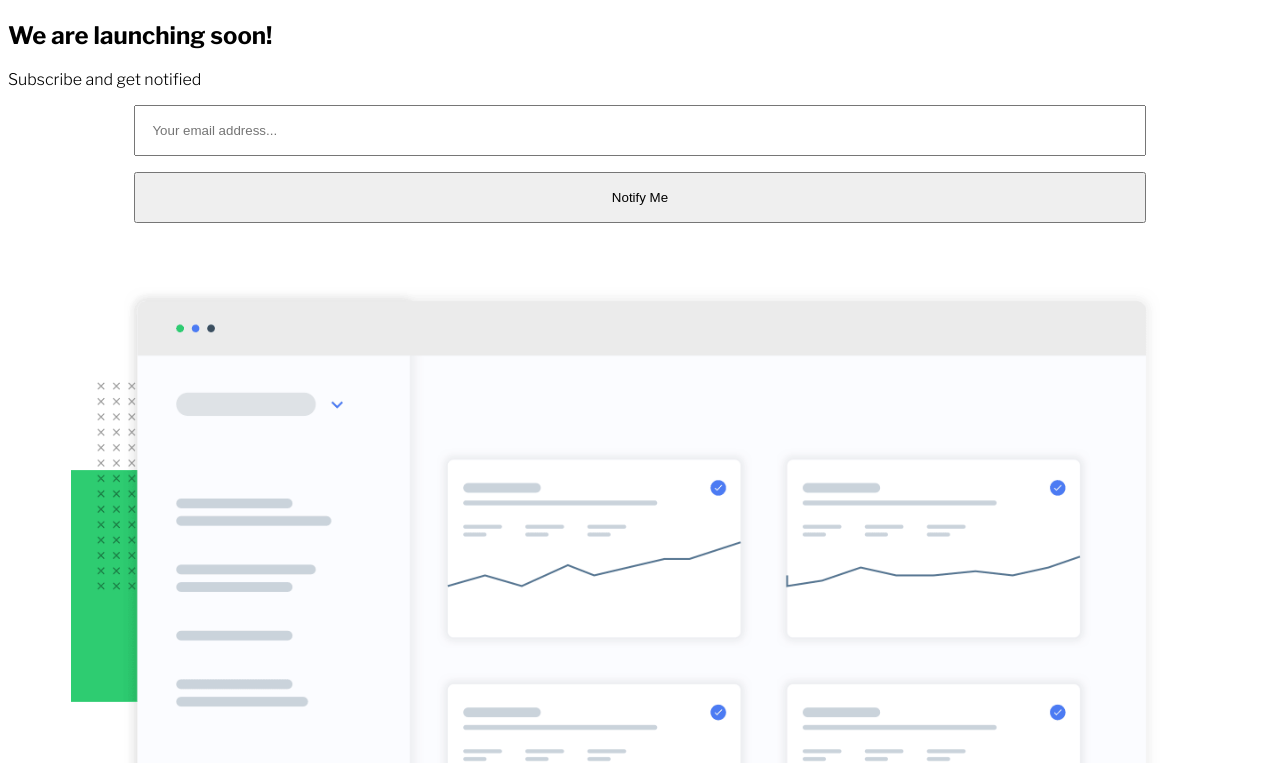
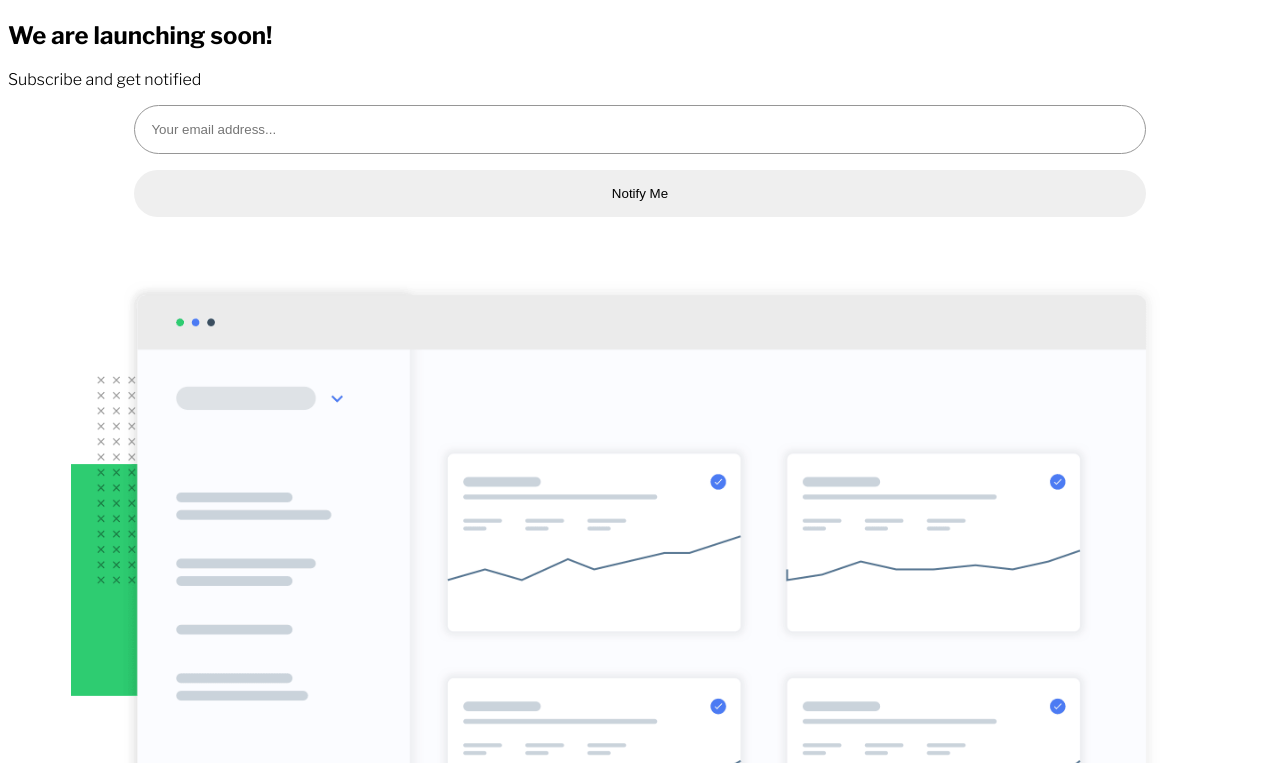
Before and after one commit to crwainstock/fe-mentor-ping-coming-soon, a plain HTML site: page index.html in a window 1280 px wide. Shown: the part 37-800 px from the top of the page. Drawn offline with nearby package versions, Linux system fonts and the light colour scheme.

Commit message:
update button and input border-radius and border

```diff
--- a/styles.css
+++ b/styles.css
@@ -15,12 +15,16 @@ body {
 }
 input {
   padding: 1rem 1rem;
+  border-radius: 50px;
+  border: 1px solid hsl(0, 0%, 59%);
 }
 input[type="text"],
 button {
   width: 100%;
   box-sizing: border-box;
   margin: 0;
+  border-radius: 50px;
+  border: none;
 }
 
 button {
```
